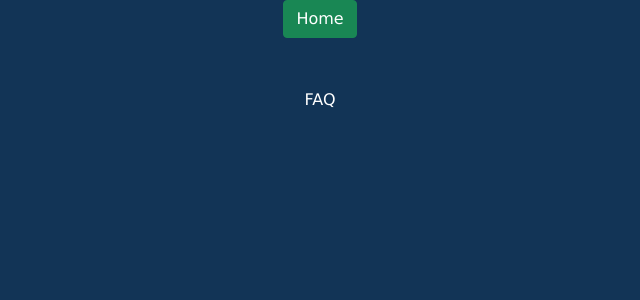
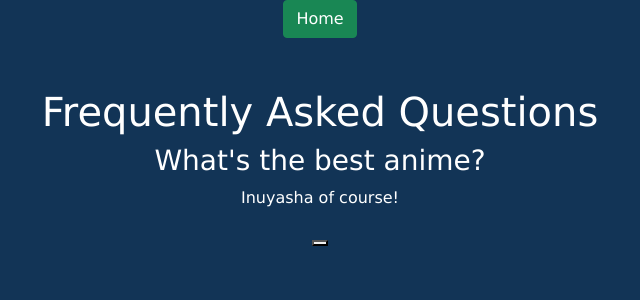
Before and after one commit to ShannaJSmith/css-components, a React (Create React App) app in the folder react-components/: page /faq in a window 1280 px wide. Shown: the top 300 px of the page, without its empty margins (320-960 px from the left). Built offline with nearby package versions, Linux system fonts and the light colour scheme.

Commit message:
setup basic html for FAQ component

```diff
--- a/react-components/src/components/FAQCollapse.jsx
+++ b/react-components/src/components/FAQCollapse.jsx
@@ -1,7 +1,18 @@
 import './FAQCollapse.css';
 
 const FAQCollapse = () => {
-  return <div>FAQ</div>;
+  return (
+    <div>
+      <h1>Frequently Asked Questions</h1>
+      <div className="faq-container">
+        <div className="faq active">
+          <h3 className="faq-question">What's the best anime?</h3>
+          <p className="faq-answer">Inuyasha of course!</p>
+          <button></button>
+        </div>
+      </div>
+    </div>
+  );
 };
 
 export default FAQCollapse;
```
